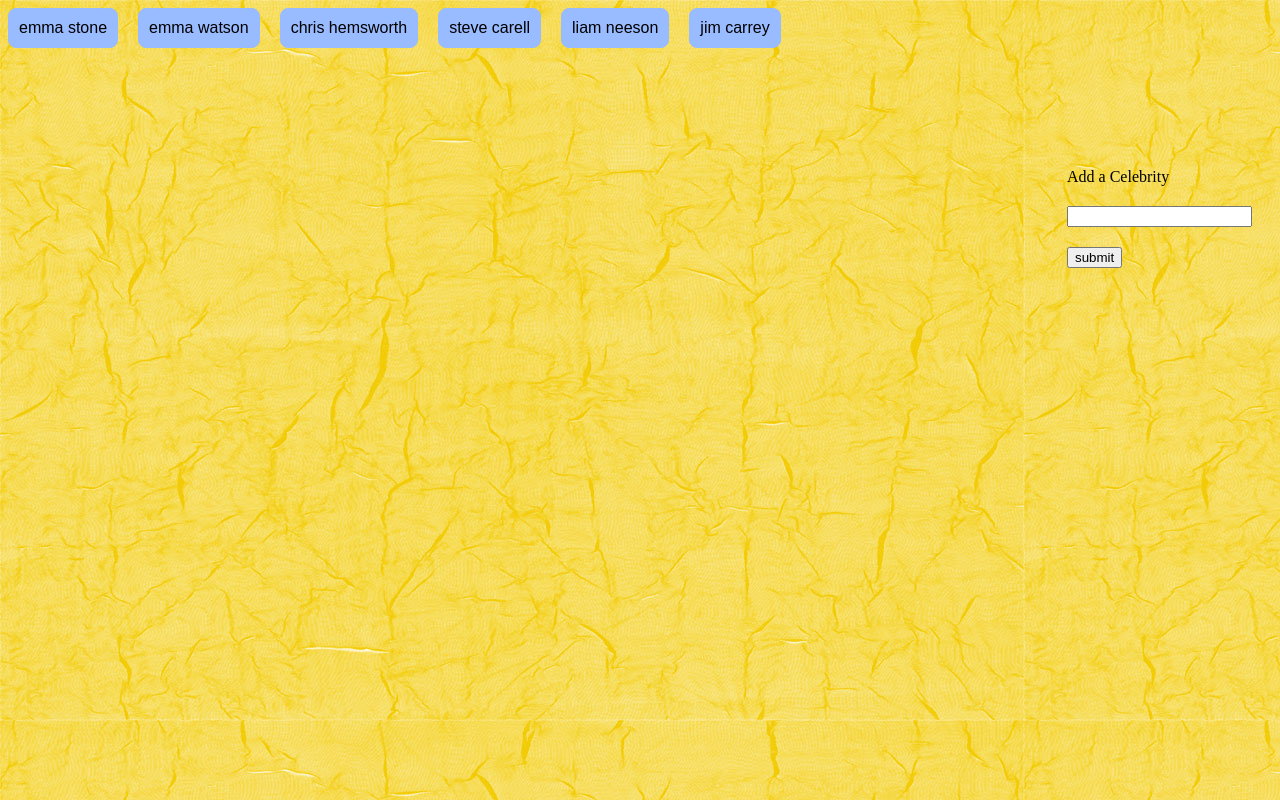
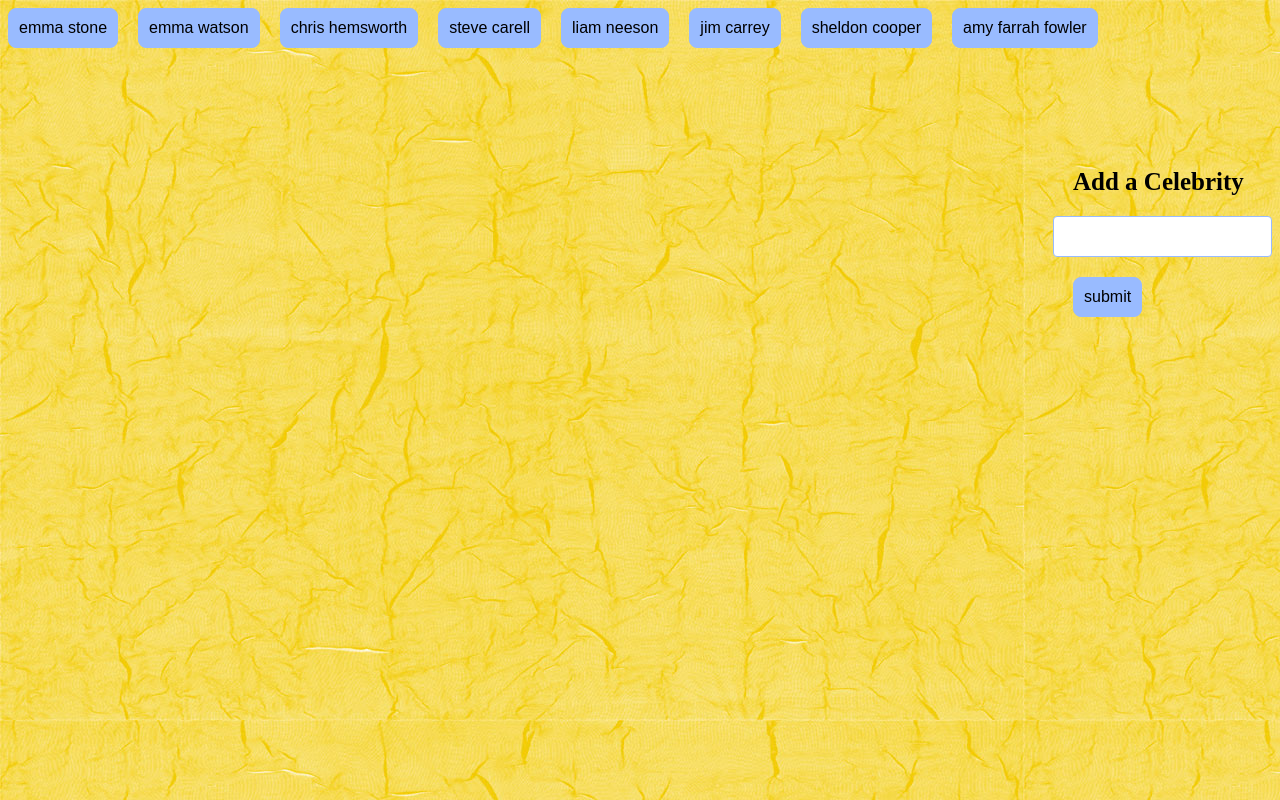
Before and after one commit to thomwint/GIFTastic, a plain HTML site: page index.html in a window 1280 px wide. Drawn offline with nearby package versions, Linux system fonts and the light colour scheme.

Commit message:
finishing touches

```diff
--- a/assets/css/style.css
+++ b/assets/css/style.css
@@ -7,7 +7,7 @@ body {
     float: right;
 }
 
-button {
+button, #add-celeb {
     margin-right: 20px;
     padding: 10px;
     background-color: #99bbff;
@@ -20,3 +20,16 @@ input, label {
     display: block;
     margin: 20px;
 }
+
+#celeb {
+    font-weight: bold;
+    font-size: 25px;
+}
+
+input[type=text] {
+    padding: 12px 20px;
+    margin: 8px 0;
+    border: 1px solid #99bbff;
+    border-radius: 4px;
+    box-sizing: border-box;
+}
--- a/assets/javascript/main.js
+++ b/assets/javascript/main.js
@@ -1,22 +1,23 @@
 $(document).ready(() => {
-  // Variables:
+  // Variables
   const celebs = [
     "emma stone",
     "emma watson",
     "chris hemsworth",
     "steve carell",
     "liam neeson",
-    "jim carrey"
+    "jim carrey",
+    "sheldon cooper",
+    "amy farrah fowler"
   ];
 
-  // click event to take in user submit and add to buttons and array
+  // click event to take in user input and add to array
   $("#add-celeb").click(event => {
     event.preventDefault();
     const person = $("#celeb-input")
       .val()
       .trim();
     celebs.push(person);
-    console.log(celebs);
 
     renderButtons();
   });
@@ -38,7 +39,7 @@ $(document).ready(() => {
     const celebButton = $(this).attr("data-name");
     const limit = 10;
     const APIKEY = "KnMVVGrq3rhGrzPMOG2M298JsmOlMerp";
-
+    //API call
     const queryURL =
       "http://api.giphy.com/v1/gifs/search?q=" +
       celebButton +
@@ -46,13 +47,11 @@ $(document).ready(() => {
       limit +
       "&api_key=" +
       APIKEY;
-
+    //ajax call
     $.ajax({
       url: queryURL,
       method: "GET"
     }).done(function(response) {
-      console.log(response);
-
       for (let i = 0; i < limit; i++) {
         const celebImage = $("<img>");
         celebImage.attr("src", response.data[i].images.original_still.url);
@@ -75,11 +74,11 @@ $(document).ready(() => {
       }
     });
   }
-
+  // Change from animate to still and vice versa
   function imageChangeState() {
-    var state = $(this).attr("data-state");
-    var animateImage = $(this).attr("data-animate");
-    var stillImage = $(this).attr("data-still");
+    const state = $(this).attr("data-state");
+    const animateImage = $(this).attr("data-animate");
+    const stillImage = $(this).attr("data-still");
 
     if (state == "still") {
       $(this).attr("src", animateImage);
@@ -89,7 +88,7 @@ $(document).ready(() => {
       $(this).attr("data-state", "still");
     }
   }
-
+  //call functions for displaying gifs and changing still/animate
   renderButtons();
   $(document).on("click", "#user-input", displayGIF);
   $(document).on("click", ".gif", imageChangeState);
--- a/index.html
+++ b/index.html
@@ -13,7 +13,7 @@
     <div id='celeb-buttons'></div>
 
     <form id='celeb-form'>
-        <label for='celeb-input'>Add a Celebrity</label>
+        <label id="celeb" for='celeb-input'>Add a Celebrity</label>
         <input type='text' id='celeb-input'>
         <input type="submit" id='add-celeb' value='submit'>
     </form>
```
